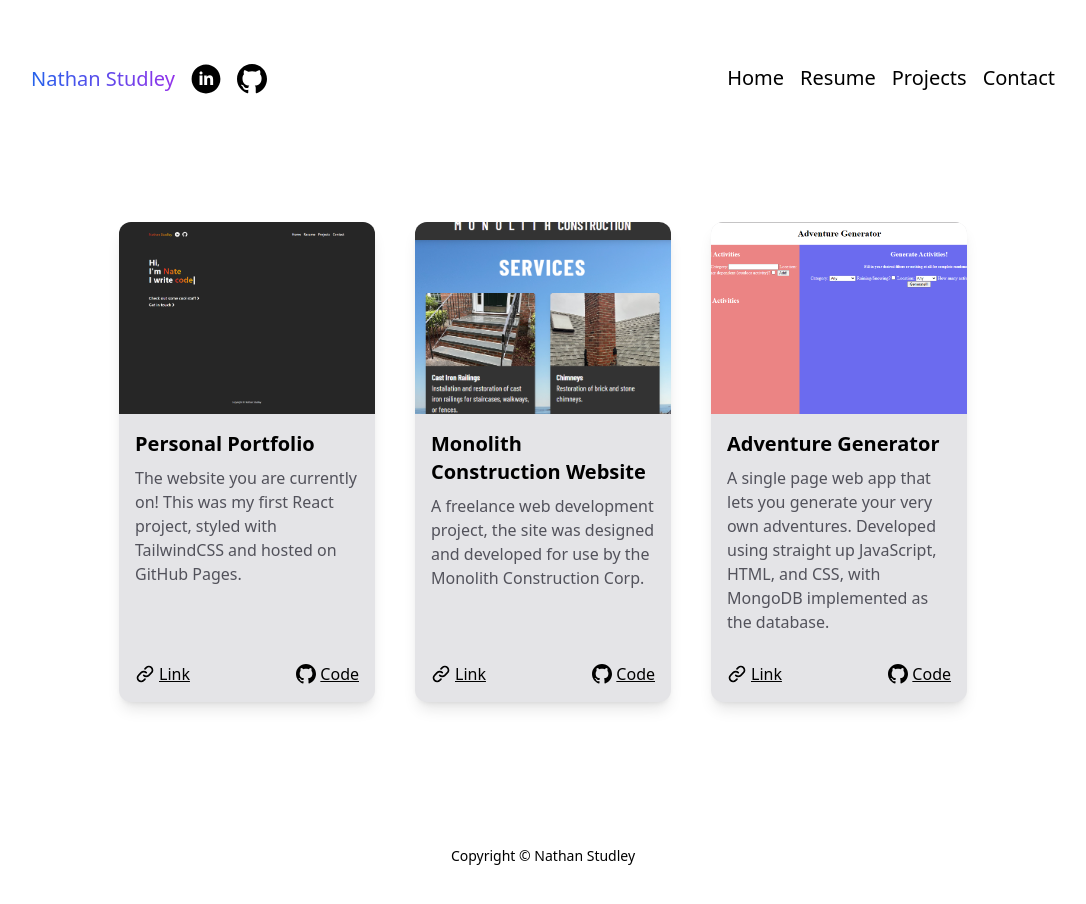
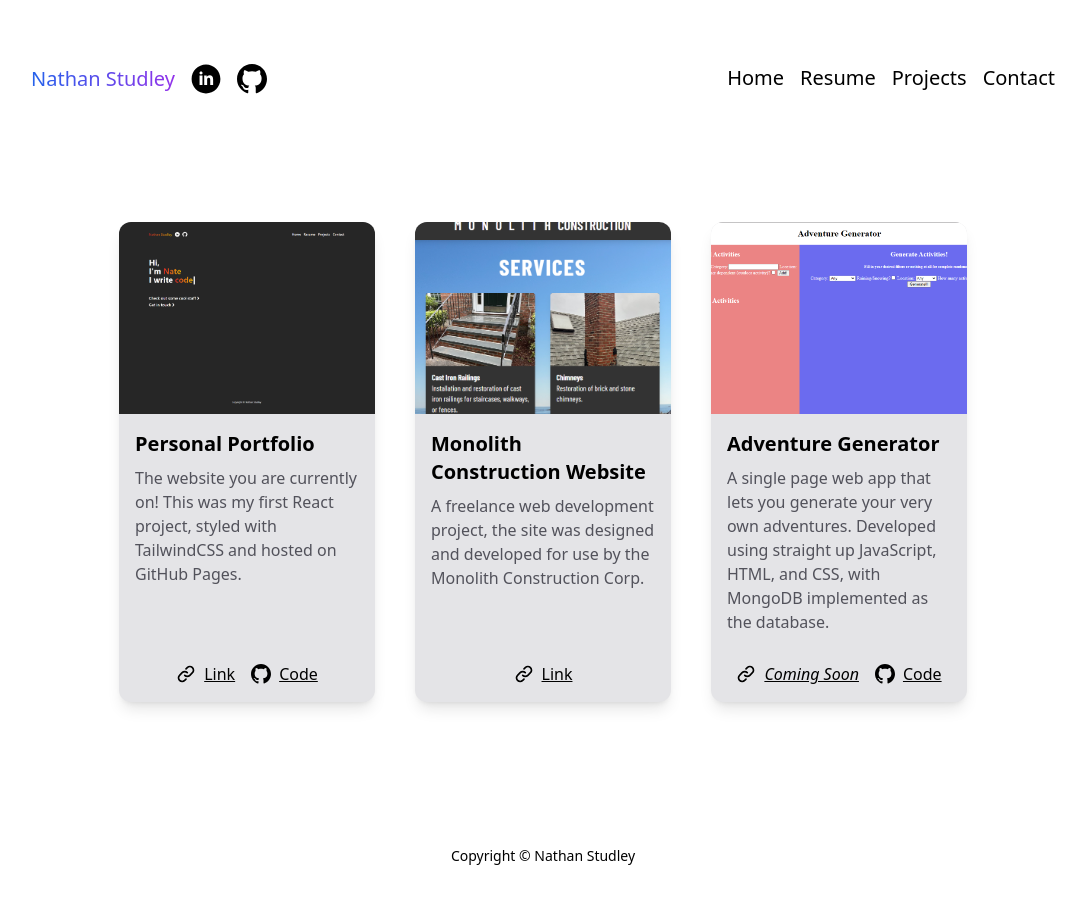
Before and after one commit to NathanStudley/nathanstudley.github.io, a React (Create React App) app: page /projects in a window 1280 px wide. Shown: the top 904 px of the page, without its empty margins (97-1183 px from the left). Built offline with nearby package versions, Linux system fonts and the light colour scheme.

Commit message:
updated project links

```diff
--- a/src/Components/IconGrid.js
+++ b/src/Components/IconGrid.js
@@ -5,7 +5,7 @@ import React from "react";
  * @param {[]} icons
  * @returns
  */
-function IconGrid({icons}) {
+function IconGrid({ icons }) {
     return (
         <div className="items-grid">
             {React.Children.toArray(
--- a/src/Components/Project.js
+++ b/src/Components/Project.js
@@ -1,4 +1,50 @@
-function Project ({ name, description, image, livelink, codelink }) {
+
+
+function Project({ name, description, image, livelink, codelink }) {
+
+  const linkIcon = (
+    <svg
+      className="stroke-black dark:stroke-white min-w-fit"
+      width="20"
+      height="20"
+      viewBox="0 0 20 20"
+      fill="none"
+      xmlns="http://www.w3.org/2000/svg"
+    >
+      <path
+        d="M11.2867 8.7133C10.6041 8.031 9.67846 7.64771 8.71334 7.64771C7.74821 7.64771 6.82259 8.031 6.14 8.7133L3.56584 11.2866C2.88324 11.9692 2.49976 12.895 2.49976 13.8604C2.49976 14.8257 2.88324 15.7515 3.56584 16.4341C4.24844 17.1167 5.17424 17.5002 6.13959 17.5002C7.10493 17.5002 8.03074 17.1167 8.71334 16.4341L10 15.1475"
+        strokeWidth="1.66667"
+        strokeLinecap="round"
+        strokeLinejoin="round"
+      />
+      <path
+        d="M8.71338 11.2867C9.39597 11.969 10.3216 12.3523 11.2867 12.3523C12.2518 12.3523 13.1775 11.969 13.86 11.2867L16.4342 8.71334C17.1168 8.03074 17.5003 7.10493 17.5003 6.13959C17.5003 5.17424 17.1168 4.24844 16.4342 3.56584C15.7516 2.88324 14.8258 2.49976 13.8605 2.49976C12.8951 2.49976 11.9693 2.88324 11.2867 3.56584L10 4.8525"
+        strokeWidth="1.66667"
+        strokeLinecap="round"
+        strokeLinejoin="round"
+      />
+    </svg>
+  );
+
+const githubIcon = (
+  <svg
+    className="fill-black dark:fill-white min-w-fit"
+    width="20"
+    height="20"
+    viewBox="0 0 20 20"
+    fill="none"
+    xmlns="http://www.w3.org/2000/svg"
+  >
+    <path
+      fillRule="evenodd"
+      clipRule="evenodd"
+      d="M10 0C4.475 0 0 4.475 0 10C0 14.425 2.8625 18.1625 6.8375 19.4875C7.3375 19.575 7.525 19.275 7.525 19.0125C7.525 18.775 7.5125 17.9875 7.5125 17.15C5 17.6125 4.35 16.5375 4.15 15.975C4.0375 15.6875 3.55 14.8 3.125 14.5625C2.775 14.375 2.275 13.9125 3.1125 13.9C3.9 13.8875 4.4625 14.625 4.65 14.925C5.55 16.4375 6.9875 16.0125 7.5625 15.75C7.65 15.1 7.9125 14.6625 8.2 14.4125C5.975 14.1625 3.65 13.3 3.65 9.475C3.65 8.3875 4.0375 7.4875 4.675 6.7875C4.575 6.5375 4.225 5.5125 4.775 4.1375C4.775 4.1375 5.6125 3.875 7.525 5.1625C8.325 4.9375 9.175 4.825 10.025 4.825C10.875 4.825 11.725 4.9375 12.525 5.1625C14.4375 3.8625 15.275 4.1375 15.275 4.1375C15.825 5.5125 15.475 6.5375 15.375 6.7875C16.0125 7.4875 16.4 8.375 16.4 9.475C16.4 13.3125 14.0625 14.1625 11.8375 14.4125C12.2 14.725 12.5125 15.325 12.5125 16.2625C12.5125 17.6 12.5 18.675 12.5 19.0125C12.5 19.275 12.6875 19.5875 13.1875 19.4875C15.3418 18.8173 16.8976 17.5414 18.1197 15.8395C19.3418 14.1375 19.9994 12.0952 20 10C20 4.475 15.525 0 10 0Z"
+    />
+  </svg>
+);
+
+
+
     return (
       <div className="project">
         <img className="w-full h-48 object-cover" src={image} alt={name}></img>
@@ -7,53 +53,20 @@ function Project ({ name, description, image, livelink, codelink }) {
             <span className="text-xl font-bold">{name}</span>
             <span className="text-light">{description}</span>
           </div>
-          <div className="flex justify-between">
-            <div className="flex items-center gap-1">
-              <svg
-                class="stroke-black dark:stroke-white min-w-fit"
-                width="20"
-                height="20"
-                viewBox="0 0 20 20"
-                fill="none"
-                xmlns="http://www.w3.org/2000/svg"
-              >
-                <path
-                  d="M11.2867 8.7133C10.6041 8.031 9.67846 7.64771 8.71334 7.64771C7.74821 7.64771 6.82259 8.031 6.14 8.7133L3.56584 11.2866C2.88324 11.9692 2.49976 12.895 2.49976 13.8604C2.49976 14.8257 2.88324 15.7515 3.56584 16.4341C4.24844 17.1167 5.17424 17.5002 6.13959 17.5002C7.10493 17.5002 8.03074 17.1167 8.71334 16.4341L10 15.1475"
-                  stroke-width="1.66667"
-                  stroke-linecap="round"
-                  stroke-linejoin="round"
-                ></path>
-                <path
-                  d="M8.71338 11.2867C9.39597 11.969 10.3216 12.3523 11.2867 12.3523C12.2518 12.3523 13.1775 11.969 13.86 11.2867L16.4342 8.71334C17.1168 8.03074 17.5003 7.10493 17.5003 6.13959C17.5003 5.17424 17.1168 4.24844 16.4342 3.56584C15.7516 2.88324 14.8258 2.49976 13.8605 2.49976C12.8951 2.49976 11.9693 2.88324 11.2867 3.56584L10 4.8525"
-                  stroke-width="1.66667"
-                  stroke-linecap="round"
-                  stroke-linejoin="round"
-                ></path>
-              </svg>
+          <div className="flex gap-4 justify-center">
+            <div className="flex items-center gap-2">
+              {linkIcon}
               <a
                 className="links underline"
                 href={livelink}
                 target="_blank"
                 rel="noreferrer"
               >
-                Link
+                {livelink ? "Link" : <i>Coming Soon</i>}
               </a>
             </div>
-            <div className="flex items-center gap-1">
-              <svg
-                class="fill-black dark:fill-white min-w-fit"
-                width="20"
-                height="20"
-                viewBox="0 0 20 20"
-                fill="none"
-                xmlns="http://www.w3.org/2000/svg"
-              >
-                <path
-                  fill-rule="evenodd"
-                  clip-rule="evenodd"
-                  d="M10 0C4.475 0 0 4.475 0 10C0 14.425 2.8625 18.1625 6.8375 19.4875C7.3375 19.575 7.525 19.275 7.525 19.0125C7.525 18.775 7.5125 17.9875 7.5125 17.15C5 17.6125 4.35 16.5375 4.15 15.975C4.0375 15.6875 3.55 14.8 3.125 14.5625C2.775 14.375 2.275 13.9125 3.1125 13.9C3.9 13.8875 4.4625 14.625 4.65 14.925C5.55 16.4375 6.9875 16.0125 7.5625 15.75C7.65 15.1 7.9125 14.6625 8.2 14.4125C5.975 14.1625 3.65 13.3 3.65 9.475C3.65 8.3875 4.0375 7.4875 4.675 6.7875C4.575 6.5375 4.225 5.5125 4.775 4.1375C4.775 4.1375 5.6125 3.875 7.525 5.1625C8.325 4.9375 9.175 4.825 10.025 4.825C10.875 4.825 11.725 4.9375 12.525 5.1625C14.4375 3.8625 15.275 4.1375 15.275 4.1375C15.825 5.5125 15.475 6.5375 15.375 6.7875C16.0125 7.4875 16.4 8.375 16.4 9.475C16.4 13.3125 14.0625 14.1625 11.8375 14.4125C12.2 14.725 12.5125 15.325 12.5125 16.2625C12.5125 17.6 12.5 18.675 12.5 19.0125C12.5 19.275 12.6875 19.5875 13.1875 19.4875C15.1726 18.8173 16.8976 17.5414 18.1197 15.8395C19.3418 14.1375 19.9994 12.0952 20 10C20 4.475 15.525 0 10 0Z"
-                ></path>
-              </svg>
+            {codelink ? (<div className="flex items-center gap-2">
+              {githubIcon}
               <a
                 className="links underline"
                 href={codelink}
@@ -62,7 +75,7 @@ function Project ({ name, description, image, livelink, codelink }) {
               >
                 Code
               </a>
-            </div>
+            </div>) : null}
           </div>
         </div>
       </div>
--- a/src/assets/Details.js
+++ b/src/assets/Details.js
@@ -26,19 +26,23 @@ export const educationDetails = [
 export const projectDetails = [
   {
     name: "Personal Portfolio",
-    description: "The website you are currently on! This was my first React project, styled with TailwindCSS and hosted on GitHub Pages.",
+    description:
+      "The website you are currently on! This was my first React project, styled with TailwindCSS and hosted on GitHub Pages.",
     image: portfolio,
     livelink: "https://nathanstudley.github.io",
     codelink: "https://github.com/NathanStudley/nathanstudley.github.io",
   },
   {
     name: "Monolith Construction Website",
-        description: "A freelance web development project, the site was designed and developed for use by the Monolith Construction Corp.",
+    description:
+      "A freelance web development project, the site was designed and developed for use by the Monolith Construction Corp.",
     image: monolithconcorp,
+    livelink: "https://main.d3hs03mzk0n84j.amplifyapp.com/",
   },
   {
     name: "Adventure Generator",
-        description: "A single page web app that lets you generate your very own adventures. Developed using straight up JavaScript, HTML, and CSS, with MongoDB implemented as the database.",
+    description:
+      "A single page web app that lets you generate your very own adventures. Developed using straight up JavaScript, HTML, and CSS, with MongoDB implemented as the database.",
     image: adventureGenerator,
     codelink: "https://github.com/NathanStudley/AdventureGenerator",
   },
```
Lines whose indentation alone changed are shown as unchanged.
